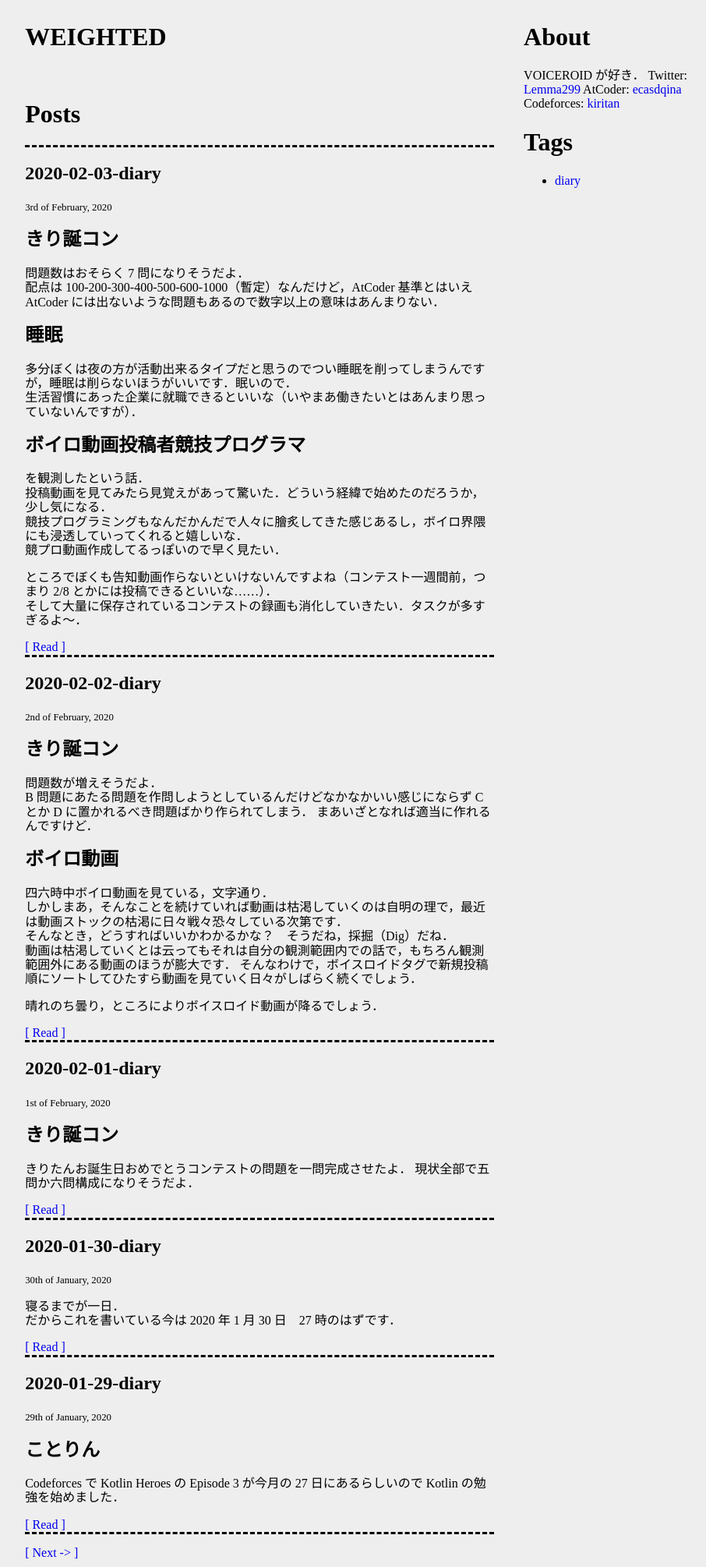
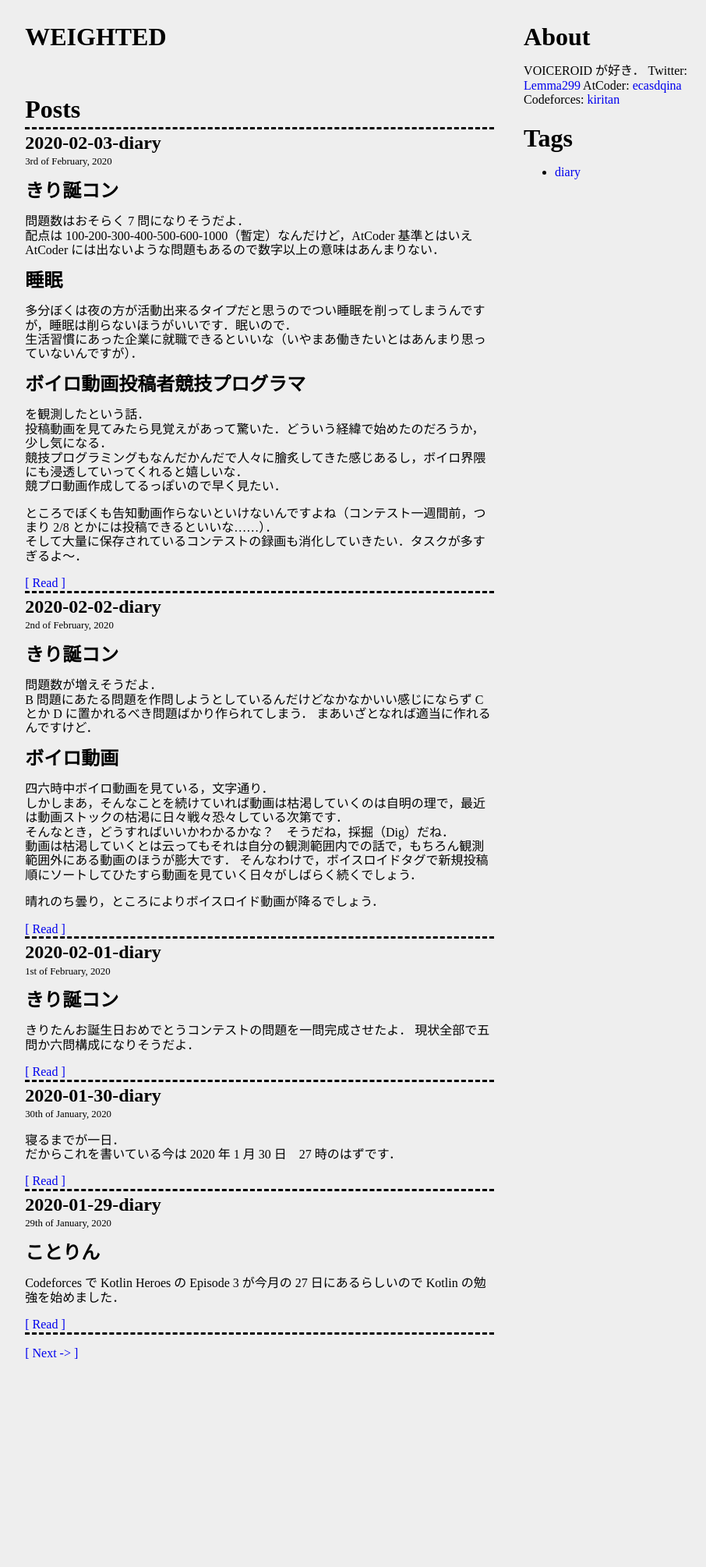
Before and after one commit to ecasdqina/blog, a Jekyll site: the page built from index.html, in a window 1280 px wide. Shown: the whole page at 78% size, without its empty margins (147-1053 px from the left). Built offline with Jekyll 4.4.1, drawn with Linux system fonts in a browser that asks for light colours; nearby versions of some CDN libraries; the list of posts is cut into pages by our own code; after the commit the page ends 1753 px from its top, so only the background shows below that.

Commit message:
文字サイズを小さくしてマージンを狭めた

```diff
--- a/css/style.css
+++ b/css/style.css
@@ -1,12 +1,21 @@
 body {
   background-color: #eee;
   color: #000;
-  font-size: 1rem;
+  font-size: 12pt;
 }
 
 hr {
   border: 3px dashed #000;
   border-style: none none dashed;
+}
+
+h1 {
+  margin-bottom: 4px;
+}
+
+h2 {
+  margin-top: 4px;
+  margin-bottom: 0px;
 }
 
 .about {
```
